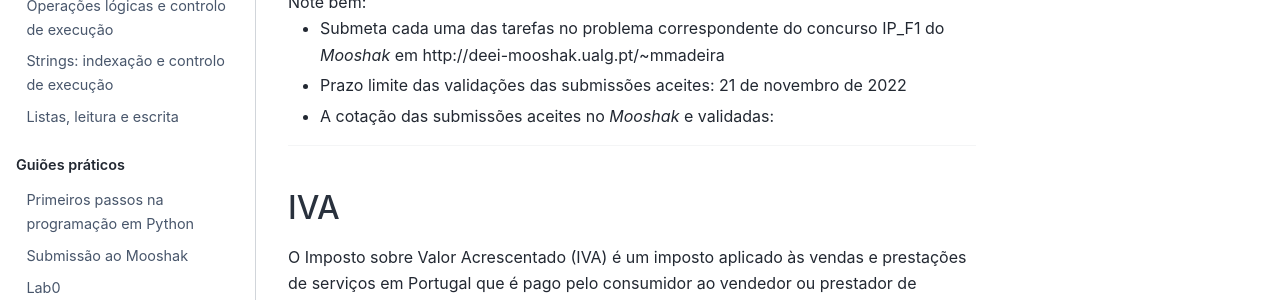
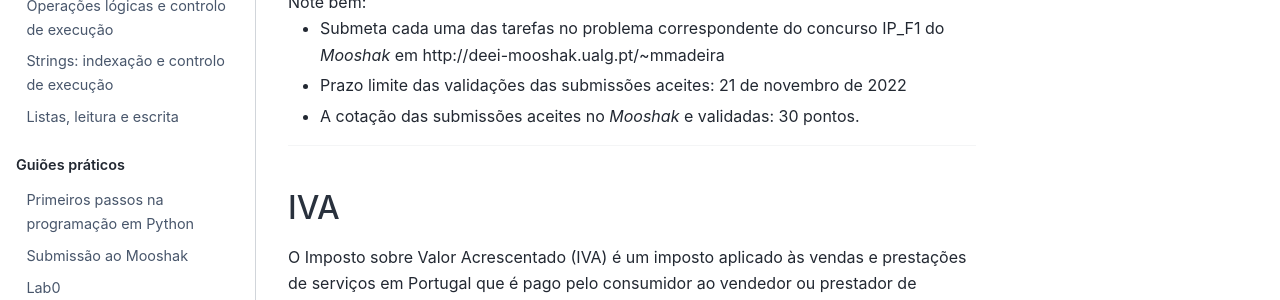
Before and after one commit to margaridamadeira/IP-2022-23, a Jupyter Book: the page built from docs/F1-2022.md, in a window 1280 px wide and 900 px high. Shown: the part 352-652 px from the top of the window. Built offline with Jupyter Book 1.0.4 settings and Sphinx 7.4.7 and the Sphinx Book theme 1.1.4, drawn with Linux system fonts in a browser that asks for light colours.

Commit message:
cotação das perguntas da festa

```diff
--- a/docs/F1-2022.md
+++ b/docs/F1-2022.md
@@ -9,7 +9,7 @@ Note bem:
 + Submeta cada uma das tarefas no problema correspondente do concurso IP_F1 do *Mooshak* em http://deei-mooshak.ualg.pt/~mmadeira
 
 + Prazo limite das validações das submissões aceites: 21 de novembro de 2022
-+ A cotação das submissões aceites no *Mooshak* e validadas:
++ A cotação das submissões aceites no *Mooshak* e validadas: 30 pontos.
 <hr>
 
 
```
